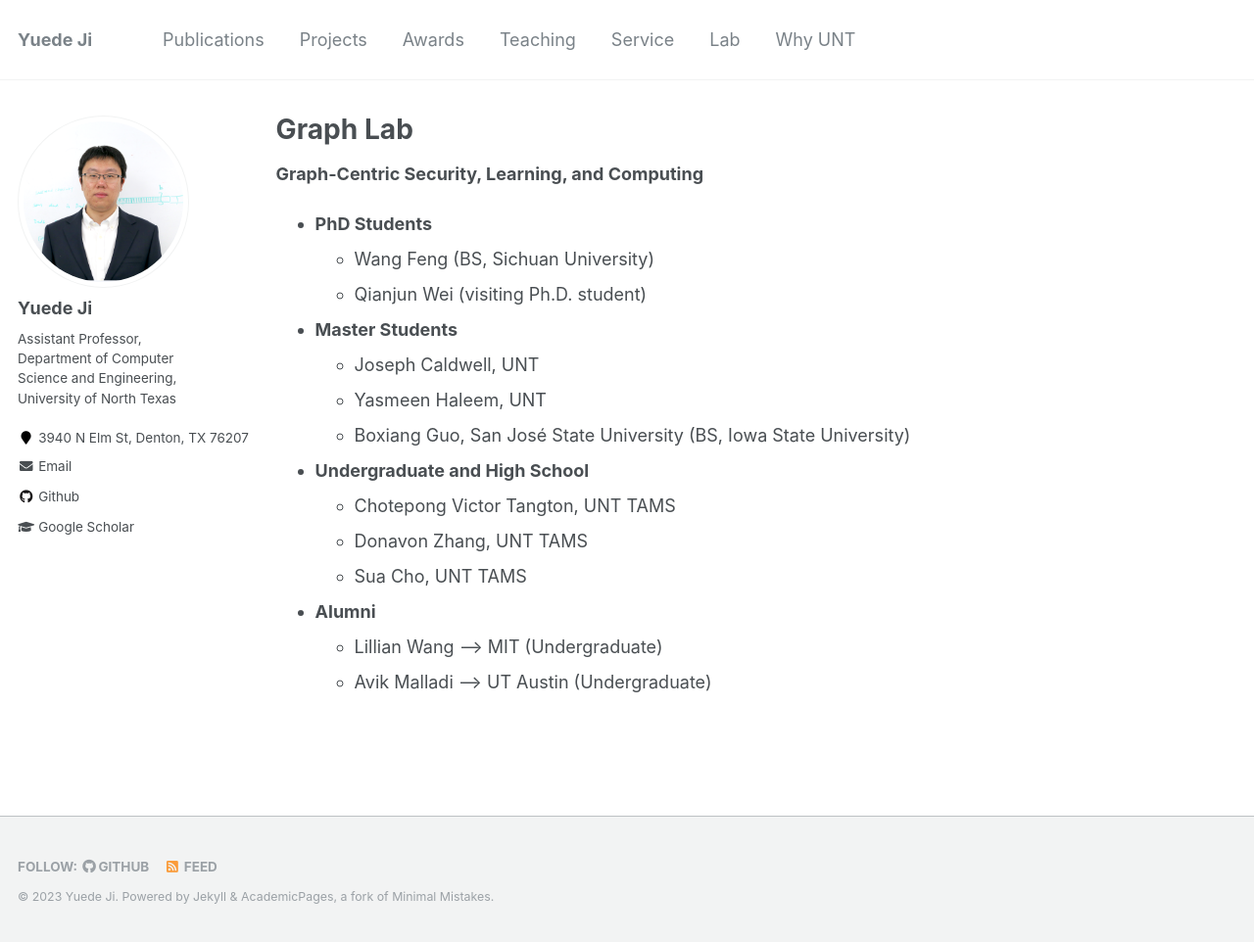
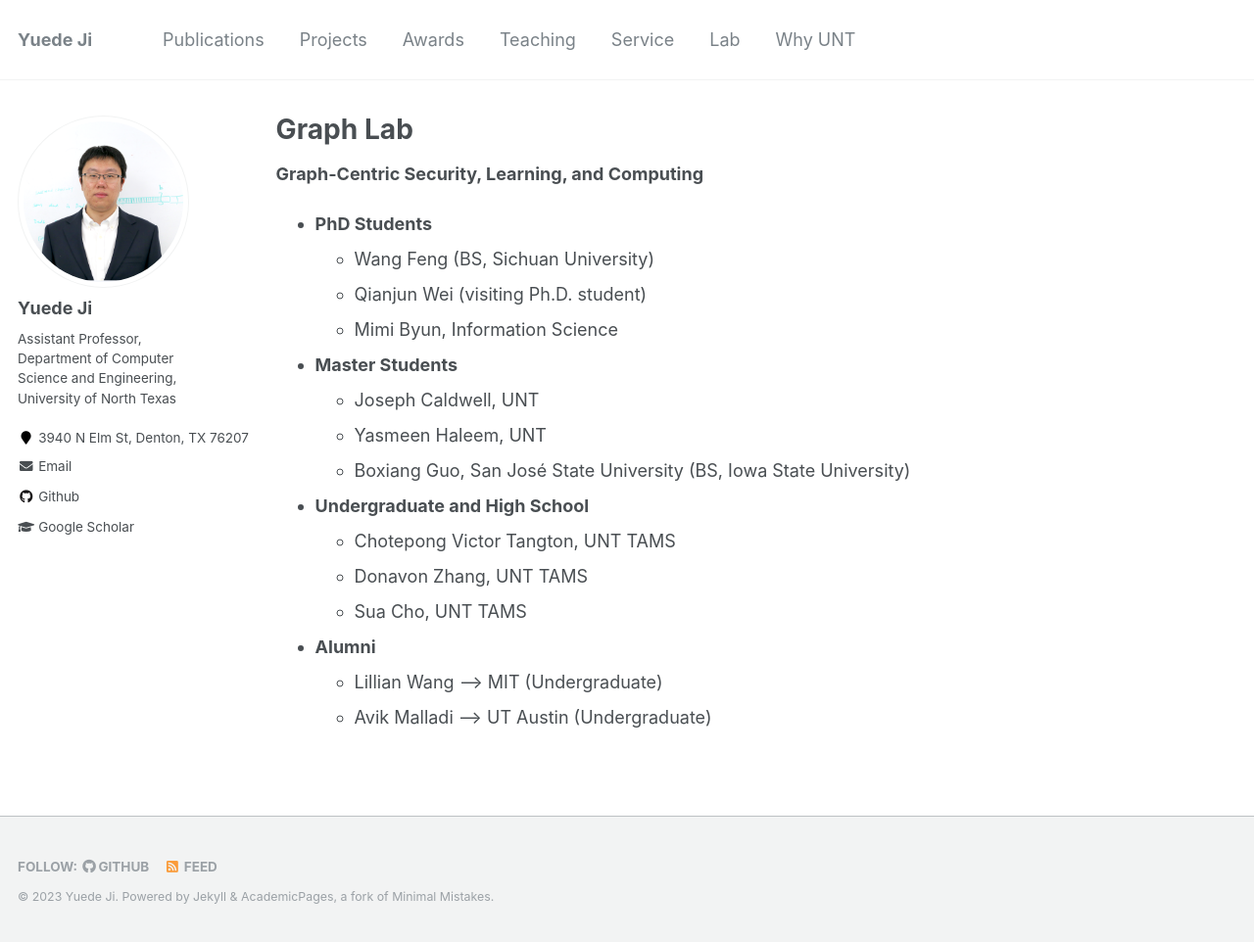
Before and after one commit to yuede/yuede.github.io, a Jekyll site: the page built from _pages/lab.md, in a window 1280 px wide and 962 px high. Shown: the whole window at 98% size. Built offline with Jekyll 4.4.1, drawn with Linux system fonts in a browser that asks for light colours.

Commit message:
update lab

```diff
--- a/_pages/lab.md
+++ b/_pages/lab.md
@@ -10,6 +10,7 @@ author_profile: true
 * **PhD Students**
     * Wang Feng (BS, Sichuan University)
     * Qianjun Wei (visiting Ph.D. student)
+    * Mimi Byun, Information Science
 
 * **Master Students**
     * Joseph Caldwell, UNT
```
